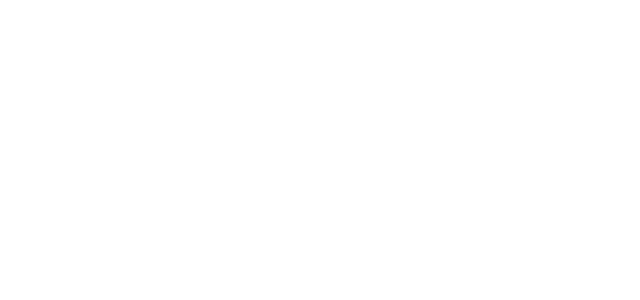
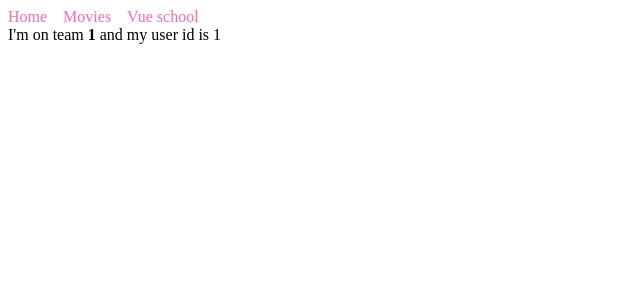
Before and after one commit to d4ndres/nuxt3-fundamentals, a Nuxt app: page /teams/1/users/1 in a window 1280 px wide. Before the commit this address had no page. Shown: the top 300 px of the page, without its empty margins (0-640 px from the left). Built offline with nearby package versions, Linux system fonts and the light colour scheme.

Commit message:
dyanamic route params

```diff
--- a/app.vue
+++ b/app.vue
@@ -1,5 +1,25 @@
 <template>
   <div>
+    <nav>
+      <NuxtLink to="/">Home</NuxtLink>
+      <NuxtLink to="/movies">Movies</NuxtLink>
+      <NuxtLink to="https://vueschool.io">Vue school</NuxtLink>
+    </nav>
     <NuxtPage />
   </div>
 </template>
+<style scoped>
+  nav {
+    display: flex;
+    gap: 1rem;
+  }
+  a {
+    color: hotpink;
+    text-decoration: none;
+    transition: .4s;
+
+  }
+  a:hover {
+    color: cyan
+  }
+</style>
--- /dev/null
+++ b/pages/movies/[id].vue
@@ -0,0 +1,9 @@
+<script lang="ts" setup></script>
+
+<template>
+  <div>
+    <h1>{{$route.params.id}}</h1>
+  </div>
+</template>
+
+<style scoped></style>
--- /dev/null
+++ b/pages/teams/[teamSlug]/users/[userId].vue
@@ -0,0 +1,11 @@
+<script lang="ts" setup></script>
+
+<template>
+  <div>
+    I'm on team <strong>{{ $route.params.teamSlug}}</strong>
+
+    and my user id is {{ $route.params.userId }}
+  </div>
+</template>
+
+<style scoped></style>
```
